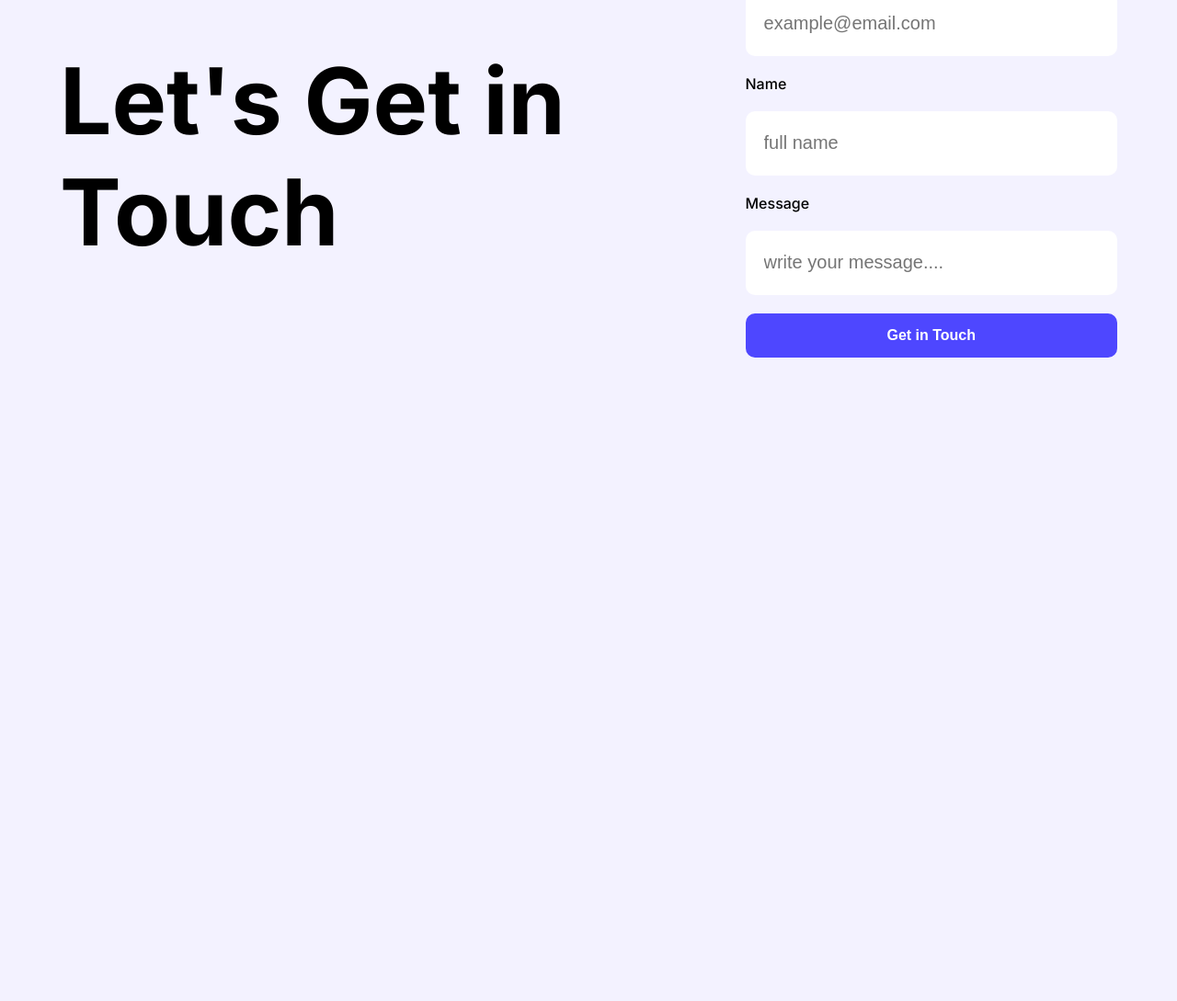
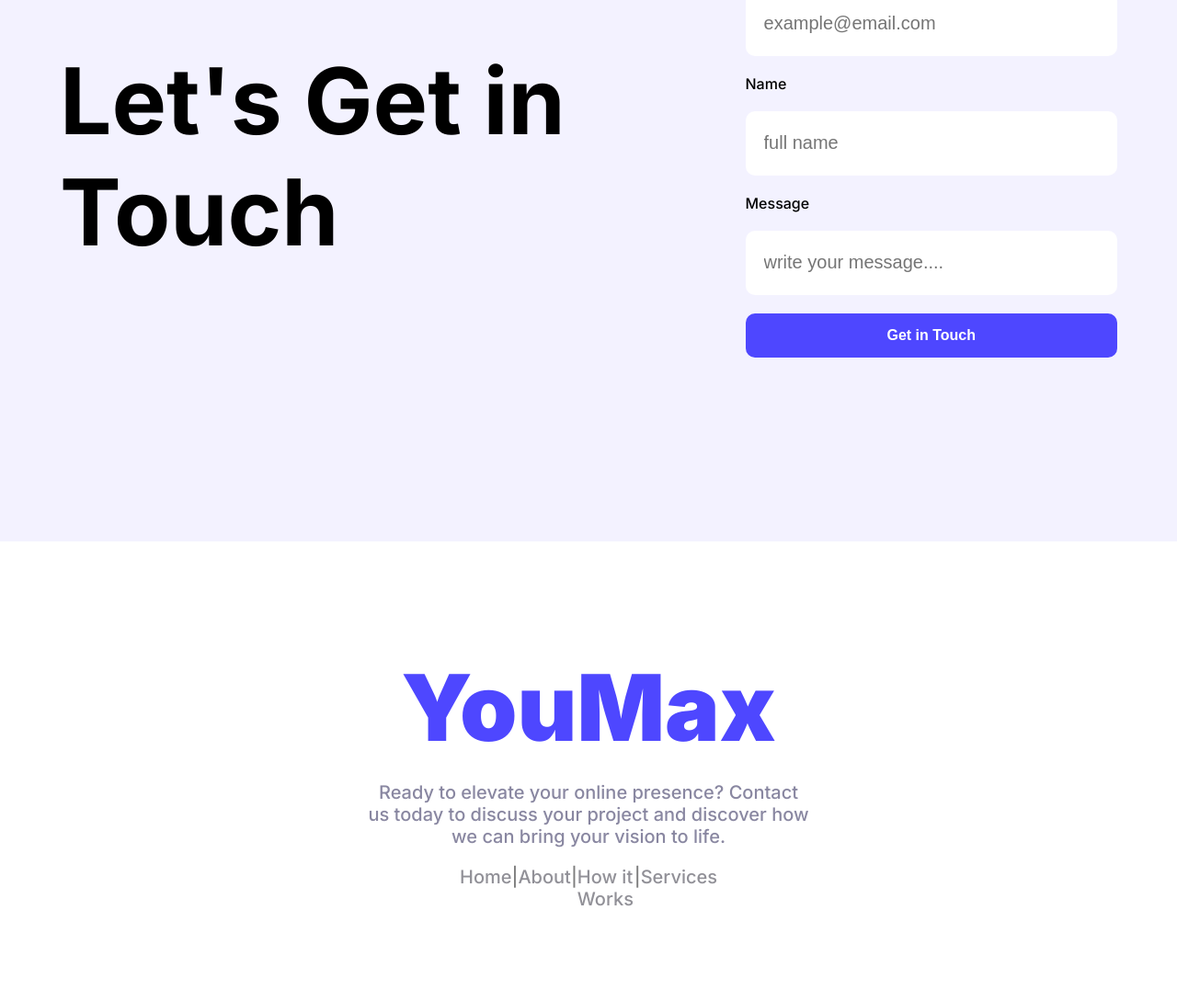
Before and after one commit to AtikHasan16/first-assignment, a plain HTML site: page index.html in a window 1280 px wide. Shown: the part 3782-4871 px from the top of the page at 92% size. Before the commit the page ends 4371 px from the top, so only its background shows below. Drawn offline with Linux system fonts and the light colour scheme.

Commit message:
added footer section

```diff
--- a/index.html
+++ b/index.html
@@ -171,8 +171,23 @@
 
     </main>
 
-    <footer>
-<div class=""></div>
+    <footer class="footer">
+        <section class="footer-section">
+            <h1 class="footer-logo"><a href="">YouMax</a></h1>
+            <p class="footer-description">Ready to elevate your online presence? Contact us today to discuss your
+                project
+                and discover how we can bring your
+                vision to life.</p>
+            <div class="footer-zone">
+                <p><a href="">Home</a></p>
+                <p>|</p>
+                <p><a href="">About</a></p>
+                <p>|</p>
+                <p><a href="">How it Works</a></p>
+                <p>|</p>
+                <p><a href="">Services</a></p>
+            </div>
+        </section>
     </footer>
 </body>
 
--- a/style/style.css
+++ b/style/style.css
@@ -272,3 +272,46 @@ main {
 }
 
 /* The footer section starts from here */
+
+
+.footer-section {
+    height: 400px;
+    width: 100%;
+    margin: 0 auto;
+    background-color: white;
+    padding: 100px 0 0 0;
+}
+
+.footer-logo {
+    text-align: center;
+
+
+}
+
+.footer-logo a {
+    font-size: 100px;
+    font-weight: 1000;
+    color: #4E47FF;
+    margin: 0;
+    text-decoration: none;
+}
+
+.footer-description {
+    font-size: 20px;
+    color: #8987A1;
+    text-align: center;
+    margin: auto 400px;
+}
+
+.footer-zone {
+    display: flex;
+    justify-content: space-around;
+    font-size: 20px;
+    opacity: 50%;
+    margin: auto 500px;
+}
+
+.footer-zone a {
+    text-decoration: none;
+    color: #252432;
+}
```
